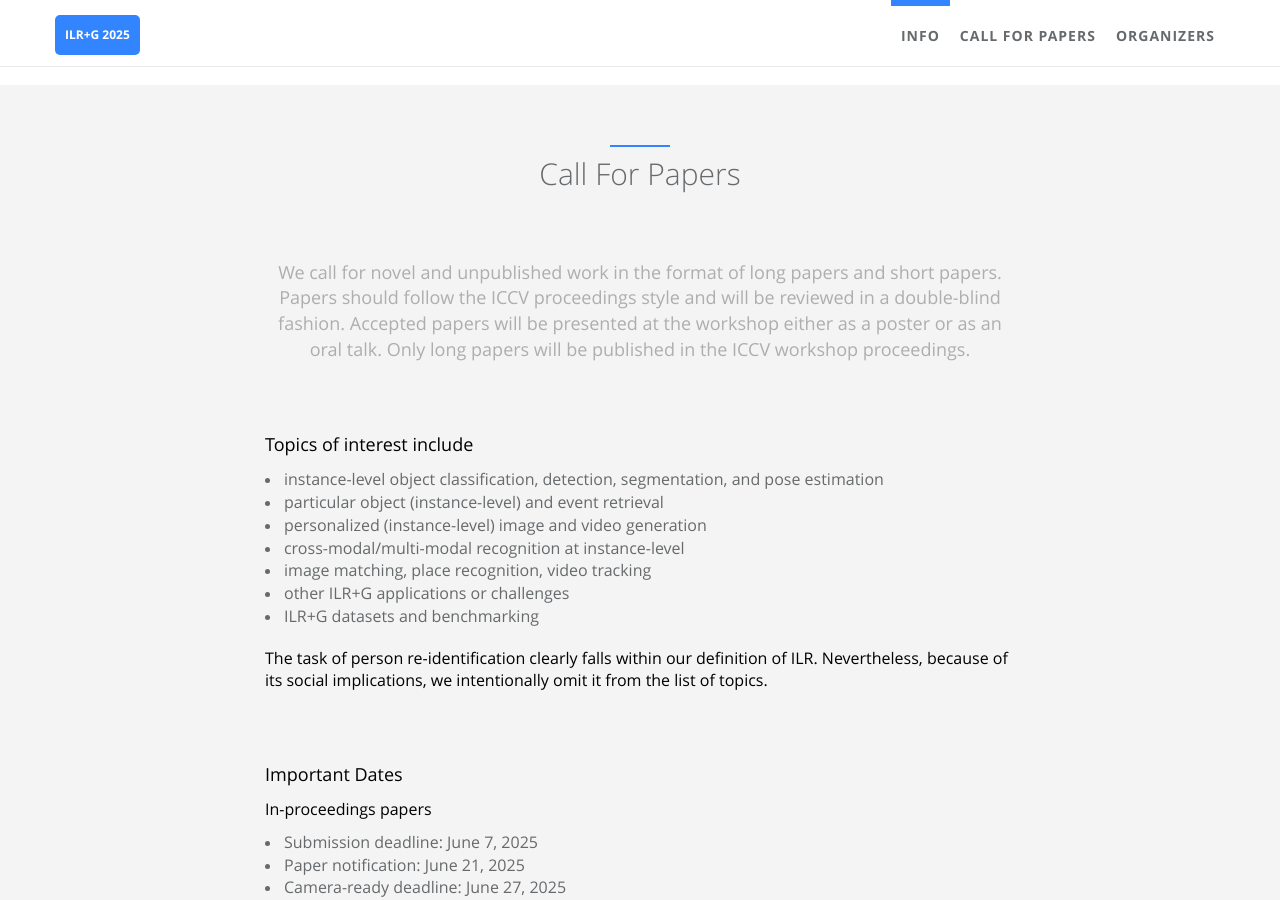
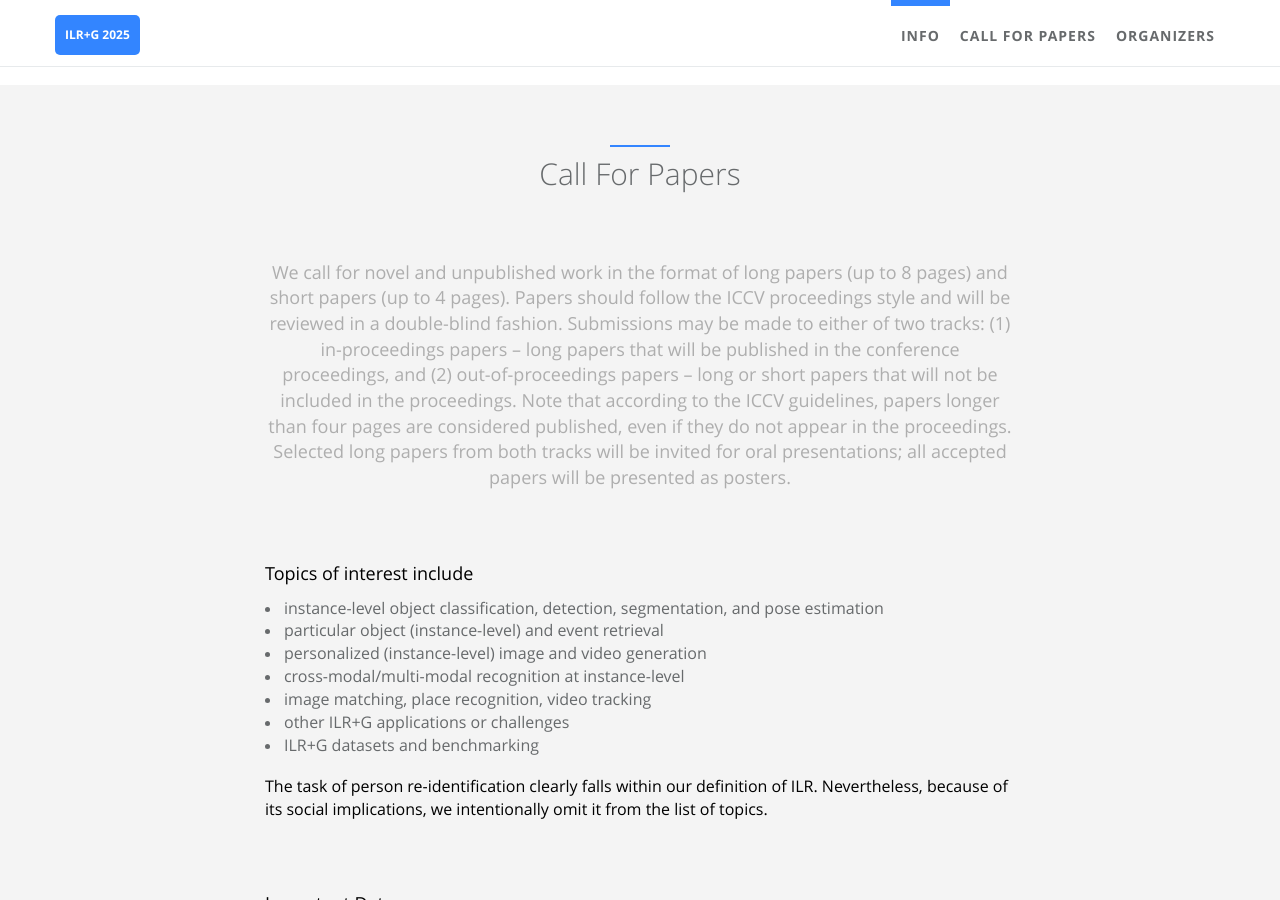
Before and after one commit to ilr-workshop/ICCVW2025, a Jekyll site: the page built from index.html, in a window 1280 px wide and 900 px high, scrolled down 1119 px. Built offline with Jekyll 4.4.1, drawn with Linux system fonts in a browser that asks for light colours.

Commit message:
Update call_for_paper.html

```diff
--- a/_includes/sections/call_for_paper.html
+++ b/_includes/sections/call_for_paper.html
@@ -8,7 +8,7 @@
     </div>
     <div class="row">
         <div class="col-lg-8 col-lg-offset-2 text-center m-t-lg m-b-lg wow zoomIn">
-            <p><font size="4px"><span data-i18n="about_me.des"> We call for novel and unpublished work in the format of long papers and short papers. Papers should follow the ICCV proceedings style and will be reviewed in a double-blind fashion. Accepted papers will be presented at the workshop either as a poster or as an oral talk. Only long papers will be published in the ICCV workshop proceedings. </span></font></p>
+            <p><font size="4px"><span data-i18n="about_me.des"> We call for novel and unpublished work in the format of long papers (up to 8 pages) and short papers (up to 4 pages). Papers should follow the ICCV proceedings style and will be reviewed in a double-blind fashion. Submissions may be made to either of two tracks: (1) in-proceedings papers – long papers that will be published in the conference proceedings, and (2) out-of-proceedings papers – long or short papers that will not be included in the proceedings. Note that according to the ICCV guidelines, papers longer than four pages are considered published, even if they do not appear in the proceedings. Selected long papers from both tracks will be invited for oral presentations; all accepted papers will be presented as posters. </span></font></p>
          </div>
          <div class="col-lg-8 col-lg-offset-2 m-t-lg m-b-lg wow zoomIn">
             <p><font size="4px" color="#000000"><span data-i18n="about_me.des">  Topics of interest include </span></font></p>
```
